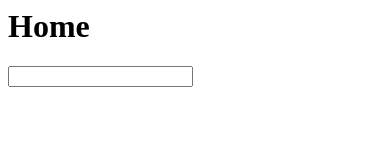
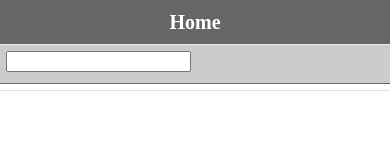
Before and after one commit to neilmac/sml-phonegap-tutorial, a plain HTML site: page index.html in a window 390 px wide. Drawn offline with Linux system fonts and the light colour scheme; some packages are replaced by stand-ins of ours; a small style sheet from the web is missing.

Commit message:
Create HomeView class. Add CSS.

```diff
--- a/index.html
+++ b/index.html
@@ -1,4 +1,6 @@
 <html>
+	<script src="css/source-sans-pro.js"></script>
+	<link href="css/styles.css" rel="stylesheet">
 	<script src="lib/handlebars.js"></script>
 <body>
 
@@ -18,6 +20,7 @@
 <script src="phonegap.js"></script>
 <script src="lib/jquery-1.8.2.min.js"></script>
 <script src="js/storage/ls-store.js"></script>
+<script src="js/HomeView.js"></script>
 <script src="js/main.js"></script>
 
 </body>
--- /dev/null
+++ b/js/HomeView.js
@@ -0,0 +1,25 @@
+var HomeView = function(store) {
+
+    this.initialize = function() {
+        // Define a div wrapper for the view. The div wrapper is used to attach events.
+        this.el = $('<div/>');
+        this.el.on('keyup', '.search-key', this.findByName);
+    };
+
+    this.render = function() {
+	    this.el.html(HomeView.template());
+	    return this;
+	};
+
+	this.findByName = function() {
+	    store.findByName($('.search-key').val(), function(employees) {
+	        $('.employee-list').html(HomeView.liTemplate(employees));
+	    });
+	};
+
+    this.initialize();
+
+}
+
+HomeView.template = Handlebars.compile($("#home-tpl").html());
+HomeView.liTemplate = Handlebars.compile($("#employee-li-tpl").html());
--- a/js/main.js
+++ b/js/main.js
@@ -1,9 +1,4 @@
 var app = {
-
-	renderHomeView: function() {
-	    $('body').html(this.homeTpl());
-	    $('.search-key').on('keyup', $.proxy(this.findByName, this));
-	},
 
 	/* If navigator.notification is available, use its alert() function. Otherwise, use the default browser alert() function. */
 	showAlert: function (message, title) {
@@ -14,23 +9,12 @@ var app = {
 	    }
 	},
 
-    findByName: function() {
-        console.log('findByName');
-        var self = this;
-	    this.store.findByName($('.search-key').val(), function(employees) {
-	        $('.employee-list').html(self.employeeLiTpl(employees));
-	    });
-    },
-
     initialize: function() {
-
-	    this.homeTpl = Handlebars.compile($("#home-tpl").html());
-		this.employeeLiTpl = Handlebars.compile($("#employee-li-tpl").html());
 
 	    var self = this;
         this.store = new LocalStorageStore(function() {
 	        //self.showAlert('LocalStore Initialised', 'Info');
-	        self.renderHomeView();
+	        $('body').html(new HomeView(self.store).render().el);
 	    });
         $('.search-key').on('keyup', $.proxy(this.findByName, this));
     }
```
